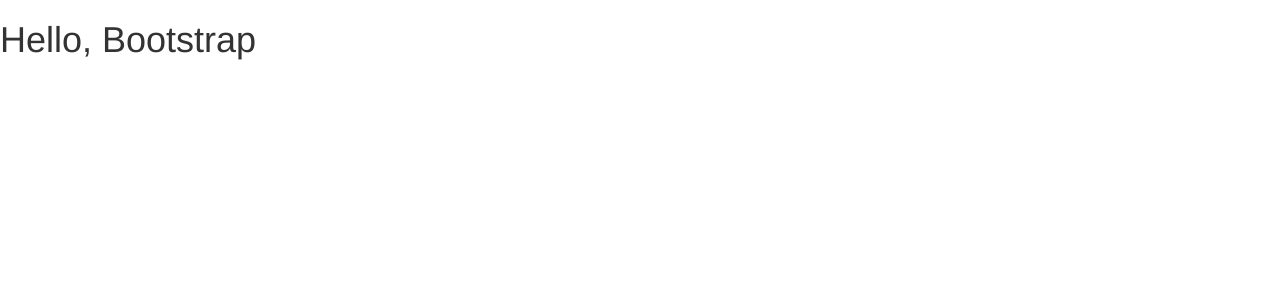
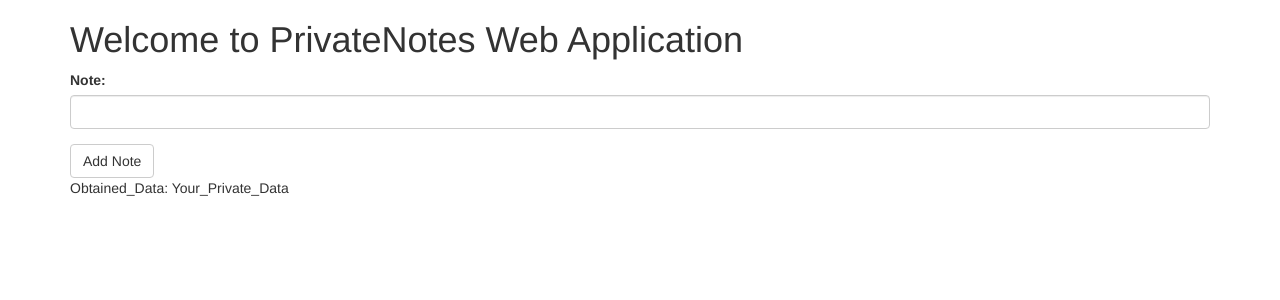
Before and after one commit to RootIsHidden/PrivateNotes, a Flask app: page / in a window 1280 px wide. Shown: the top 300 px of the page. Run offline with Flask 2, Linux system fonts and the light colour scheme; some libraries are stand-ins or nearby versions.

Commit message:
Added cool form!

```diff
--- a/app.py
+++ b/app.py
@@ -1,13 +1,32 @@
 from flask import Flask, render_template
 from flask_bootstrap import Bootstrap
+from flask_wtf import Form
+from wtforms import StringField, SubmitField
+from wtforms.validators import DataRequired
 
+class PrivateForm(Form):
+    # Text field:
+    str_field  = StringField('Note:', validators=[DataRequired()])
+    # Add note button:
+    submit_Button = SubmitField('Add Note')
+
+# Employing Flask:
 app = Flask(__name__)
+# Configuring KEY using environment variable:
+app.config['SECRET_KEY'] = 'devkey'
 Bootstrap(app)
 
 # Default page:
-@app.route('/')
+@app.route('/', methods = ['GET', 'POST'])
 def index():
-    return render_template('index.html')
+    # Instanciating a form:
+    form = PrivateForm()
+    # Obtaining a string from user:
+    submitted_note = 'Your_Private_Data'
+    if form.validate_on_submit():
+        submitted_note = form.str_field.data
+
+    return render_template('index.html', form = form, submitted_note = submitted_note)
 
 if __name__ == '__main__':
-    app.run(debug=True)
+    app.run(debug = True)
--- a/requirements.txt
+++ b/requirements.txt
@@ -2,9 +2,11 @@
 dominate==2.6.0
 Flask==1.1.2
 Flask-Bootstrap==3.3.7.1
+Flask-WTF==0.14.3
 gunicorn==20.0.4
 itsdangerous==1.1.0
 Jinja2==2.11.2
 MarkupSafe==1.1.1
 visitor==0.1.3
 Werkzeug==1.0.1
+WTForms==2.3.3
--- a/templates/index.html
+++ b/templates/index.html
@@ -1,6 +1,17 @@
 {% extends "bootstrap/base.html" %}
-{% block title %}This is an example page{% endblock %}
+{% import "bootstrap/wtf.html" as wtf %}
+
+
+{% block title %}PrivateNotes{% endblock %}
 
 {% block content %}
-  <h1>Hello, Bootstrap</h1>
+
+  <div class = "container">
+    <h1>Welcome to PrivateNotes Web Application</h1>
+    {{ wtf.quick_form(form, button_map={'submit_button': 'primary'}) }}
+    <p>
+      Obtained_Data:
+      {{submitted_note}}
+    </p>
+  </div>
 {% endblock %}
```
